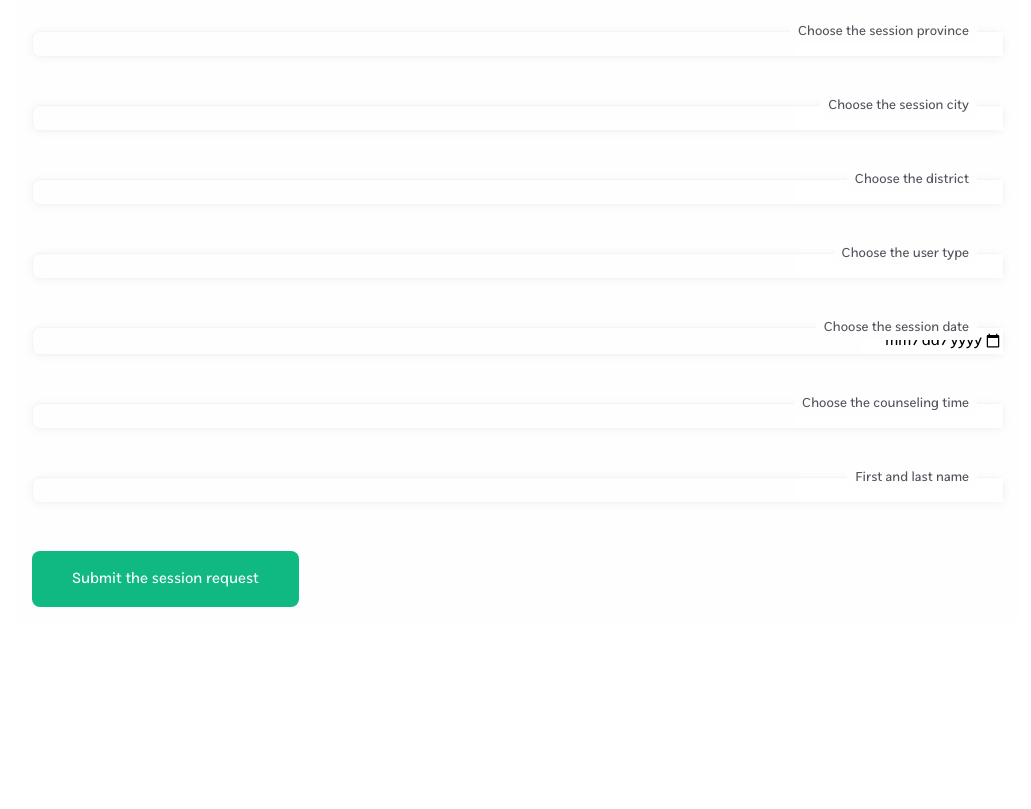
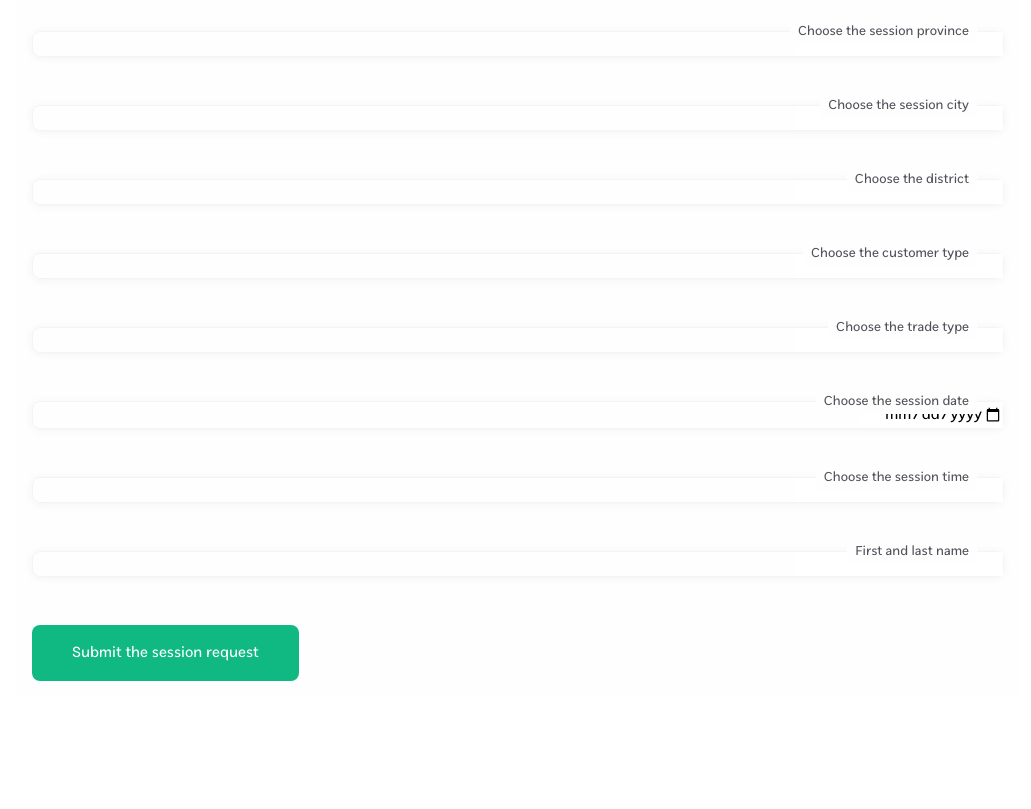
Before and after one commit to MohammadSAzar/hombaba_version1, a Django app: template services/templates/services/session.html in a window 1280 px wide. Shown: the part 222-1031 px from the top of the page, without its empty margins (122-1153 px from the left). Before the commit the page ends 829 px from the top, so only its background shows below. Run offline with Django 5.2, Linux system fonts and the light colour scheme; the template is opened without the code that fills it, so the values that code supplies are empty, except form fields; tables that the repository leaves empty hold one stand-in row (values such as "Sample post"); form fields are guessed from the names that the template uses; some libraries are stand-ins or nearby versions.

Commit message:
session and visit pricing

```diff
--- a/services/admin.py
+++ b/services/admin.py
@@ -42,7 +42,8 @@ class CounselingAdmin(admin.ModelAdmin):
 
 @admin.register(Session)
 class SessionAdmin(admin.ModelAdmin):
-    list_display = ('city', 'district', 'status', 'task_link', 'customer_type', 'date', 'time', 'name_and_family', 'phone_number', 'datetime_created')
+    list_display = ('city', 'district', 'status', 'task_link', 'customer_type', 'trade_type', 'date', 'time',
+                    'name_and_family', 'phone_number', 'datetime_created')
     ordering = ('-datetime_created', )
 
     def status(self, obj):
--- a/services/forms.py
+++ b/services/forms.py
@@ -17,7 +17,7 @@ class CounselingForm(forms.ModelForm):
 class SessionForm(forms.ModelForm):
     class Meta:
         model = models.Session
-        fields = ['customer_type', 'province', 'city', 'district',  'date', 'time', 'name_and_family']
+        fields = ['customer_type', 'trade_type', 'province', 'city', 'district',  'date', 'time', 'name_and_family']
         widgets = {
             'province': forms.Select(attrs={'id': 'province'}),
             'city': forms.Select(attrs={'id': 'city'}),
--- a/services/templates/services/session.html
+++ b/services/templates/services/session.html
@@ -13,7 +13,7 @@
 
     <main class="flex-grow bg-secondary-light pb-14 pt-36 dark:bg-primary-dark xs:pt-36" style="background-color: transparent">
         <div class="container pb-14">
-            <div class="grid grid-cols-12  gap-2 lg:gap-6">
+            <div class="grid grid-cols-12 gap-2  lg:gap-6">
 
                 <!-- top ribbon  -->
                 <div class="col-span-12 rounded-lg bg-primary-light dark:bg-secondary-dark">
@@ -88,12 +88,27 @@
                                     <div class="col-span-2 md:col-span-1 mb-12">
                                         <label for="{{ form.customer_type.id_for_label }}" class="relative block rounded-lg border border-secondary-light shadow-base dark:border-primary-light/5 mb-2">
                                             <span class="pointer-events-none absolute start-2.5 top-0 -translate-y-1/2 bg-primary-light px-2 py-0.5 text-sm text-quaternary-600 transition-all peer-placeholder-shown:top-1/2 peer-placeholder-shown:text-base peer-focus:top-0 peer-focus:text-sm dark:bg-secondary-dark dark:text-quaternary-300 mr-4">
-                                                {% trans 'Choose the user type' %}
+                                                {% trans 'Choose the customer type' %}
                                             </span>
                                             {% render_field form.customer_type type="text" id="customer_type" class="peer w-full rounded-lg border-none bg-transparent px-4 py-3 text-quaternary-700 placeholder-transparent focus:outline-none focus:ring-0 dark:text-primary-light" %}
                                         </label>
                                         {% if form.customer_type.errors %}
                                             {% for error in form.customer_type.errors %}
+                                                <p style="color: red; font-size: 0.9em;">{{ error }}</p>
+                                            {% endfor %}
+                                        {% endif %}
+                                    </div>
+
+                                    <!-- Trade type -->
+                                    <div class="col-span-2 md:col-span-1 mb-12">
+                                        <label for="{{ form.trade_type.id_for_label }}" class="relative block rounded-lg border border-secondary-light shadow-base dark:border-primary-light/5 mb-2">
+                                            <span class="pointer-events-none absolute start-2.5 top-0 -translate-y-1/2 bg-primary-light px-2 py-0.5 text-sm text-quaternary-600 transition-all peer-placeholder-shown:top-1/2 peer-placeholder-shown:text-base peer-focus:top-0 peer-focus:text-sm dark:bg-secondary-dark dark:text-quaternary-300 mr-4">
+                                                {% trans 'Choose the trade type' %}
+                                            </span>
+                                            {% render_field form.trade_type type="text" id="trade_type" class="peer w-full rounded-lg border-none bg-transparent px-4 py-3 text-quaternary-700 placeholder-transparent focus:outline-none focus:ring-0 dark:text-primary-light" %}
+                                        </label>
+                                        {% if form.trade_type.errors %}
+                                            {% for error in form.trade_type.errors %}
                                                 <p style="color: red; font-size: 0.9em;">{{ error }}</p>
                                             {% endfor %}
                                         {% endif %}
@@ -118,7 +133,7 @@
                                     <div class="col-span-2 md:col-span-1 mb-12">
                                         <label for="{{ form.time.id_for_label }}" class="relative block rounded-lg border border-secondary-light shadow-base dark:border-primary-light/5 mb-2">
                                             <span class="pointer-events-none absolute start-2.5 top-0 -translate-y-1/2 bg-primary-light px-2 py-0.5 text-sm text-quaternary-600 transition-all peer-placeholder-shown:top-1/2 peer-placeholder-shown:text-base peer-focus:top-0 peer-focus:text-sm dark:bg-secondary-dark dark:text-quaternary-300 mr-4">
-                                                {% trans 'Choose the counseling time' %}
+                                                {% trans 'Choose the session time' %}
                                             </span>
                                             {% render_field form.time class="peer w-full rounded-lg border-none bg-transparent px-4 py-3 text-quaternary-700 placeholder-transparent focus:outline-none focus:ring-0 dark:text-primary-light" %}
                                         </label>
--- a/services/templates/services/visit.html
+++ b/services/templates/services/visit.html
@@ -13,7 +13,7 @@
 
     <main class="flex-grow bg-secondary-light pb-14 pt-36 dark:bg-primary-dark xs:pt-36" style="background-color: transparent">
         <div class="container pb-14">
-            <div class="grid grid-cols-12 gap-2  lg:gap-6">
+            <div class="grid grid-cols-12 gap-2 lg:gap-6">
 
                 <!-- top ribbon  -->
                 <div class="col-span-12 rounded-lg bg-primary-light dark:bg-secondary-dark">
```
Also changed, not shown: services/models.py (+17 -6 lines), services/locale/fa/LC_MESSAGES/django.po, services/migrations/0006_session_trade_type.py (added), 1 other file.
